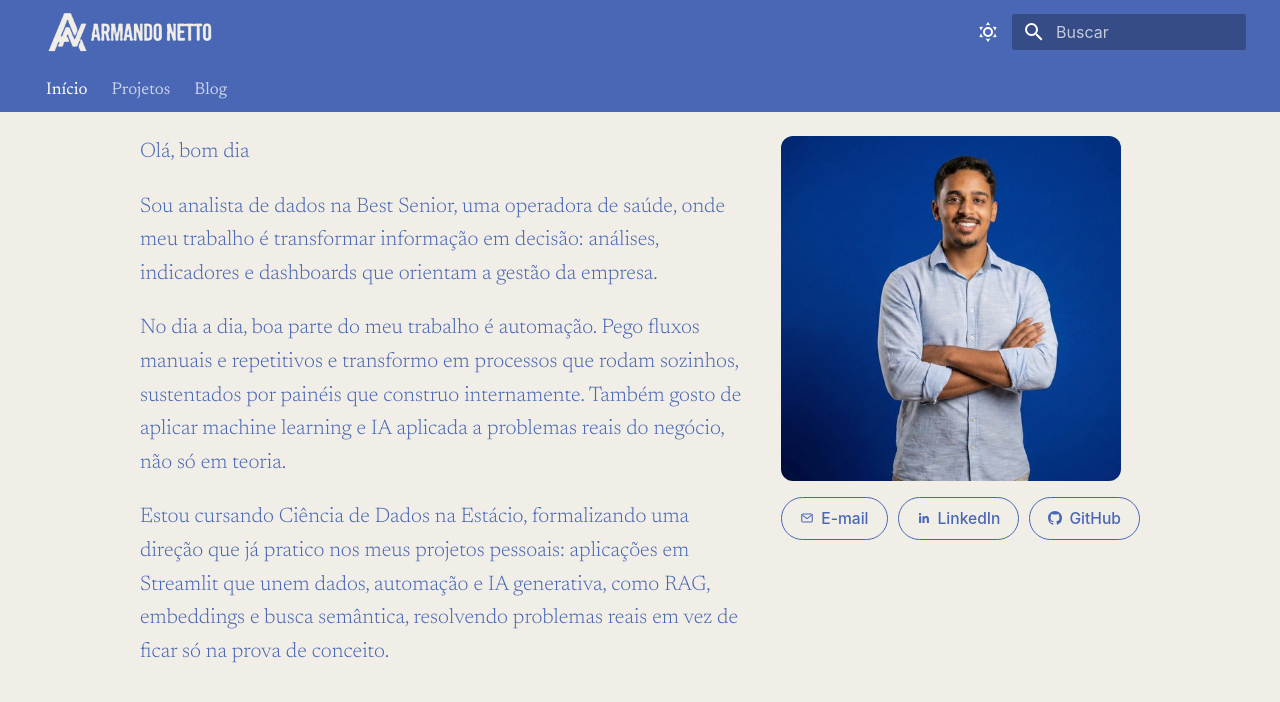
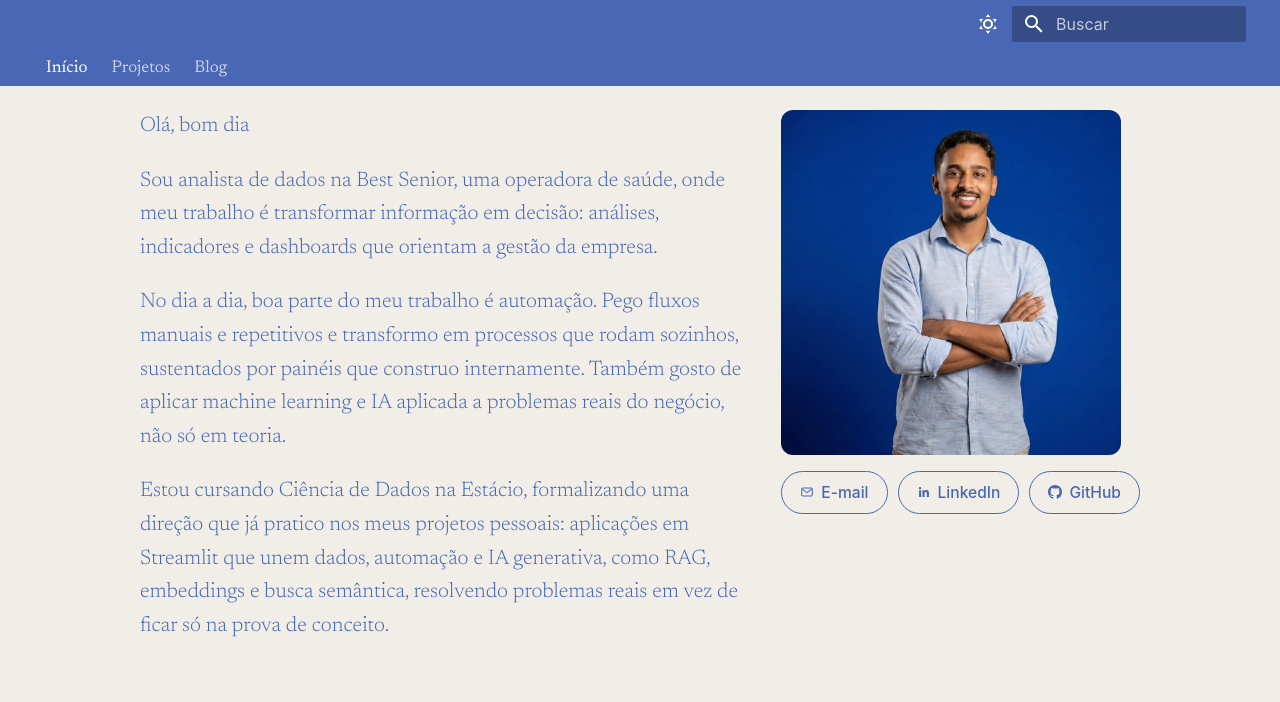
Before and after one commit to armandonettox/portifolio, an MkDocs documentation site: the page built from docs/index.md, in a window 1280 px wide. Shown: the top 702 px of the page. Built offline with MkDocs 1.6.1 and Material for MkDocs 9.7.7, drawn with Linux system fonts in a browser that asks for light colours.

Commit message:
feat(theme): remove logo do cabecalho e deixa abas mais compactas
Tira theme.logo do mkdocs.yml e esconde o botao da logo via CSS, sem
marca nenhuma no topo. Tentei sobrepor cabecalho e abas numa linha so
via CSS, mas isso conflitava com o JS do Material (que escondia as
abas sozinho ao interpretar a nova posicao como fora da tela);
revertido pra uma alternativa segura, so reduzindo a altura das abas
pra ficarem mais compactas. Atualiza CLAUDE.md sobre a logo removida.

```diff
--- a/docs/stylesheets/extra.css
+++ b/docs/stylesheets/extra.css
@@ -28,8 +28,9 @@ body,
   display: none;
 }
 
-.md-header__button.md-logo img {
-  height: 2rem;
+/* Sem marca no cabecalho: nem logo nem titulo em texto */
+.md-header__button.md-logo {
+  display: none;
 }
 
 /* O titulo escondido tinha flex-grow:1 e empurrava busca/GitHub pra
@@ -43,6 +44,18 @@ body,
 .md-header,
 .md-tabs {
   color: #ffffff;
+}
+
+/* Cabecalho e abas mais compactos, pra ler como uma barra so mesmo
+   sendo dois elementos empilhados (tentativa de sobrepor via CSS
+   entrou em conflito com o JS do Material, que esconde as abas
+   sozinho quando a posicao delas na tela muda - reduzir a altura e
+   mais seguro e chega perto do efeito visual). */
+.md-tabs__item {
+  height: 1.9rem;
+}
+.md-tabs__link {
+  margin-top: 0.5rem;
 }
 
 
--- a/mkdocs.yml
+++ b/mkdocs.yml
@@ -9,7 +9,6 @@ theme:
   language: pt-BR
   font: false
   favicon: assets/favicon.png
-  logo: assets/logo.png
   features:
     - navigation.instant
     - navigation.instant.progress
@@ -42,7 +41,7 @@ plugins:
         - Bastidores
 
 extra_css:
-  - stylesheets/extra.css?v=20260729i
+  - stylesheets/extra.css?v=20260729j
 
 extra_javascript:
   - javascripts/extra.js
```
Also changed, not shown: CLAUDE.md (+5 -4 lines).
